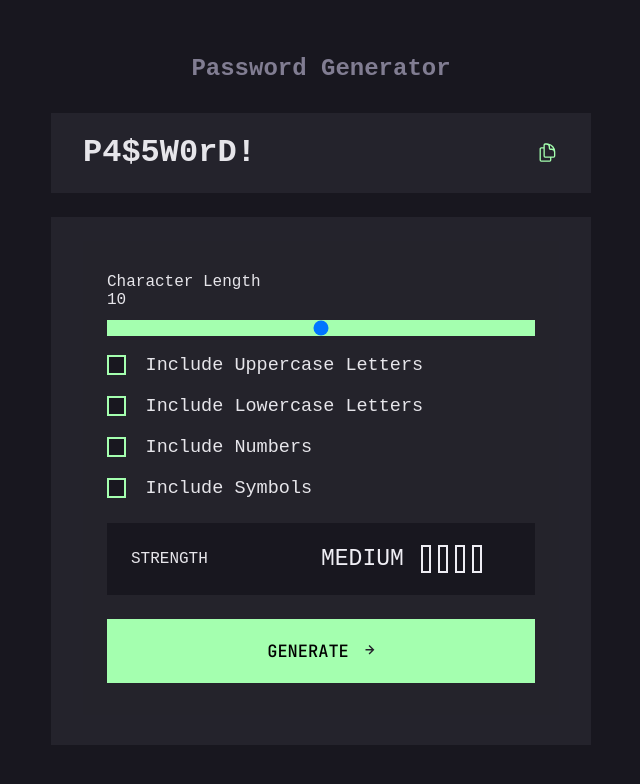
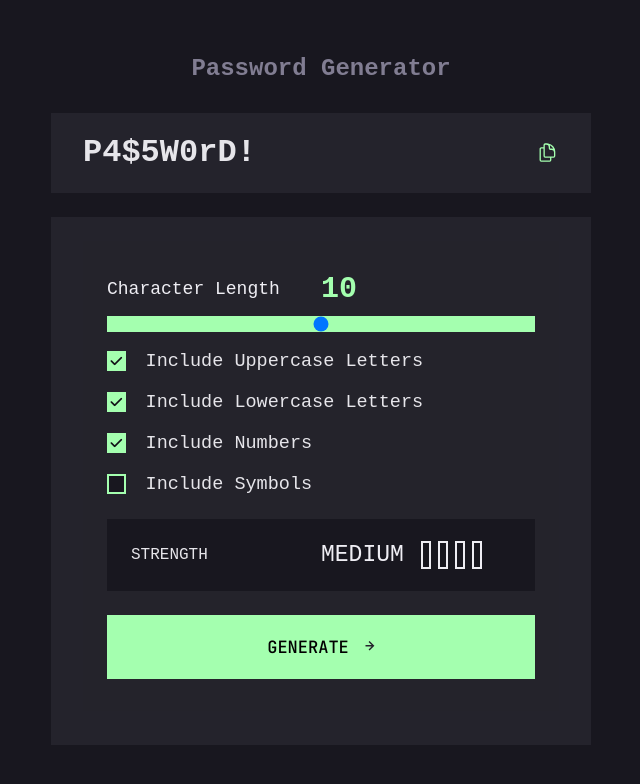
Before and after one commit to Sye-5pace/Password-generator, an Angular app: page / in a window 1280 px wide. Shown: the top 784 px of the page, without its empty margins (319-959 px from the left). Built offline with nearby package versions, Linux system fonts and the light colour scheme.

Commit message:
feat: add logic to generate password randomly per checkboxes

```diff
--- a/src/app/app.component.html
+++ b/src/app/app.component.html
@@ -1,7 +1,9 @@
 <body>
   <h1>Password Generator</h1>
   <div id="container">
-    <app-password-view></app-password-view>
-    <app-generator-settings ></app-generator-settings>
+    <app-password-view [password]="password" />
+    <app-generator-settings
+    (generatedPassword)="password = $event">
+    </app-generator-settings>
   </div>
 </body>
--- a/src/app/app.component.ts
+++ b/src/app/app.component.ts
@@ -12,5 +12,6 @@ import { PasswordViewComponent } from './components/password-view/password-view.
 })
 
 export class AppComponent {
-  title = 'password-generator';
+  password: string = 'P4$5W0rD!';
+
 }
--- a/src/app/components/generator-settings/generator-settings.component.html
+++ b/src/app/components/generator-settings/generator-settings.component.html
@@ -6,20 +6,20 @@
   <input class="progressBar" type="range" name="char-range" id="char-range" min="0" max="20" [(ngModel)]="charLength" autocomplete="off">
   <div class="criterias">
       <div class="firstcheck">
-          <input type="checkbox" name="upperCaseIncluded" id="upperCaseIncluded">
-          <label for="upperCaseIncluded">Include Uppercase Letters</label>
+          <input type="checkbox" name="uppercase-included" id="uppercase-included" [(ngModel)]="uppercase">
+          <label for="uppercase-included">Include Uppercase Letters</label>
       </div>
       <div class="secondcheck">
-          <input type="checkbox" name="lowerCaseIncluded" id="lowerCaseIncluded">
-          <label for="lowerCaseIncluded">Include Lowercase Letters</label>
+          <input type="checkbox" name="lowerCaseIncluded" id="lowercase-included" [(ngModel)]="lowercase" >
+          <label for="lowercase-included">Include Lowercase Letters</label>
       </div>
       <div class="thirdcheck">
-          <input type="checkbox" name="numbersIncluded" id="numbersIncluded">
-          <label for="numbersIncluded">Include Numbers</label>
+          <input type="checkbox" name="numbersIncluded" id="numbers-included" [(ngModel)]="numbers">
+          <label for="numbers-included">Include Numbers</label>
       </div>
       <div class="fourthcheck">
-          <input type="checkbox" name="symbolsIncluded" id="symbolsIncluded">
-          <label for="symbolsIncluded">Include Symbols</label>
+          <input type="checkbox" name="symbolsIncluded" id="symbols-included" [(ngModel)]="symbols">
+          <label for="symbols-included">Include Symbols</label>
       </div>
   </div>
   <div class="pwStrengthCheck">
@@ -34,6 +34,8 @@
           </div>
       </div>
   </div>
-  <button>GENERATE<svg width="12" height="12" xmlns="http://www.w3.org/2000/svg" viewBox="0 0 10 15"><path fill="#24232C" d="m5.106 12 6-6-6-6-1.265 1.265 3.841 3.84H.001v1.79h7.681l-3.841 3.84z"/></svg>
+  <button (click)="generatePassword()">
+    GENERATE
+    <svg width="12" height="12" xmlns="http://www.w3.org/2000/svg" viewBox="0 0 10 15"><path fill="#24232C" d="m5.106 12 6-6-6-6-1.265 1.265 3.841 3.84H.001v1.79h7.681l-3.841 3.84z"/></svg>
   </button>
 </div>
--- a/src/app/components/generator-settings/generator-settings.component.scss
+++ b/src/app/components/generator-settings/generator-settings.component.scss
@@ -53,19 +53,18 @@
   width: 100%;
 }
 
-.settings .charlength{
+.settings .char-length{
   display: flex;
   justify-content: space-between;
   align-items: center;
-  // background: red;
   height: 2rem;
 }
 
-.settings .charlength p:first-child {
+.settings .char-length p:first-child {
   color: var(--text-color);
   font-size: 18px;
 }
-.settings .charlength p:last-child {
+.settings .char-length p:last-child {
   color: var(--light-green);
   font-size: 30px;
   font-weight: 600;
@@ -130,15 +129,7 @@
   background: transparent;
 }
 
-// .settings #char-range::-webkit-slider-thumb {
-//     width: 20px;
-//     height: 20px;
-//     background: var(--slider-thumb);
-//     cursor: pointer;
-//     border-radius: 50%;
-//     border: none;
-//     // box-shadow: 0 0 10px rgba(0, 0, 0, 0.2);
-// }
+
 
 .settings #char-range::-webkit-slider-runnable-track {
   background: var(--light-green);
@@ -168,7 +159,7 @@
 .settings .criterias .secondcheck input,
 .settings .criterias .thirdcheck input,
 .settings .criterias .fourthcheck input {
-  appearance: none;
+  // appearance: none;
   -webkit-appearance: none;
   width: 20px;
   height: 20px;
@@ -239,8 +230,6 @@
 }
 .settings .pwStrengthCheck .strChecker{
   display: flex;
-  // width: 32%;
-  // background: red;
   height: 4.5rem;
   justify-content: space-between;
   align-items: center;
@@ -308,10 +297,10 @@
       height: 20px;
   }
 
-  .settings .charlength p:first-child {
+  .settings .char-length p:first-child {
       font-size: 15px;
   }
-  .settings .charlength p:last-child {
+  .settings .char-length p:last-child {
       font-size: 24px;
   }
 
--- a/src/app/components/generator-settings/generator-settings.component.ts
+++ b/src/app/components/generator-settings/generator-settings.component.ts
@@ -1,4 +1,4 @@
-import { Component } from '@angular/core';
+import { Component,  EventEmitter,  Input, Output } from '@angular/core';
 import { FormsModule } from '@angular/forms';
 
 @Component({
@@ -10,6 +10,39 @@ import { FormsModule } from '@angular/forms';
 })
 
 export class GeneratorSettingsComponent {
+  @Input() password!: string;
+  @Output() generatedPassword = new EventEmitter<string>();
   charLength: number = 10;
   progressBar: number = 10;
+  uppercase: boolean = true;
+  lowercase: boolean = true;
+  numbers: boolean = true;
+  symbols: boolean = false;
+
+  generatePassword() {
+    // Implement password generation logic here
+    let charSet = '';
+    if (this.uppercase) {
+      charSet += 'ABCDEFGHIJKLMNOPQRSTUVWXYZ';
+    }
+    if (this.lowercase) {
+      charSet += 'abcdefghijklmnopqrstuvwxyz';
+    }
+    if (this.numbers) {
+      charSet += '0123456789';
+    }
+    if (this.symbols) {
+      charSet += '!@#$%^&*()-_=+[{]};:\'",<.>/?';
+    }
+    if(charSet.length === 0) {
+      return ;
+    };
+    this.password = '';
+    for (let i = 0; i < this.charLength; i++) {
+      this.password += charSet.charAt(Math.floor(Math.random() * charSet.length));
+    }
+    this.generatedPassword.emit(this.password);
+    return this.password;
+  }
+
 }
--- a/src/app/components/password-view/password-view.component.ts
+++ b/src/app/components/password-view/password-view.component.ts
@@ -1,4 +1,4 @@
-import { Component } from '@angular/core';
+import { Component, Input } from '@angular/core';
 import { FormsModule } from '@angular/forms';
 import { Clipboard, ClipboardModule } from '@angular/cdk/clipboard';
 
@@ -12,9 +12,15 @@ import { Clipboard, ClipboardModule } from '@angular/cdk/clipboard';
 })
 
 export class PasswordViewComponent {
-  password: string= 'P4$5W0rD!';
+  @Input() password!: string;
 
-  copyText() {
+
+  // Initialize the clipboard service to allow copying the password
+  constructor(private clipboard: Clipboard) {
 
   }
+  copyText() {
+    this.clipboard.copy(this.password);
+    console.log(this.password);
+  }
 }
--- a/src/index.html
+++ b/src/index.html
@@ -9,6 +9,7 @@
   <link rel="preconnect" href="https://fonts.googleapis.com">
   <link rel="preconnect" href="https://fonts.gstatic.com" crossorigin>
   <link href="https://fonts.googleapis.com/css2?family=JetBrains+Mono:ital,wght@0,100..800;1,100..800&display=swap" rel="stylesheet">
+  <link rel="stylesheet" href="https://cdnjs.cloudflare.com/ajax/libs/font-awesome/6.5.2/css/all.min.css" integrity="sha512-SnH5WK+bZxgPHs44uWIX+LLJAJ9/2PkPKZ5QiAj6Ta86w+fsb2TkcmfRyVX3pBnMFcV7oQPJkl9QevSCWr3W6A==" crossorigin="anonymous" referrerpolicy="no-referrer" />
 </head>
 <body>
   <!-- Password Generator
```
Also changed, not shown: preview.jpg (deleted), 1 other file (tests, documents, lock files or other folders).
